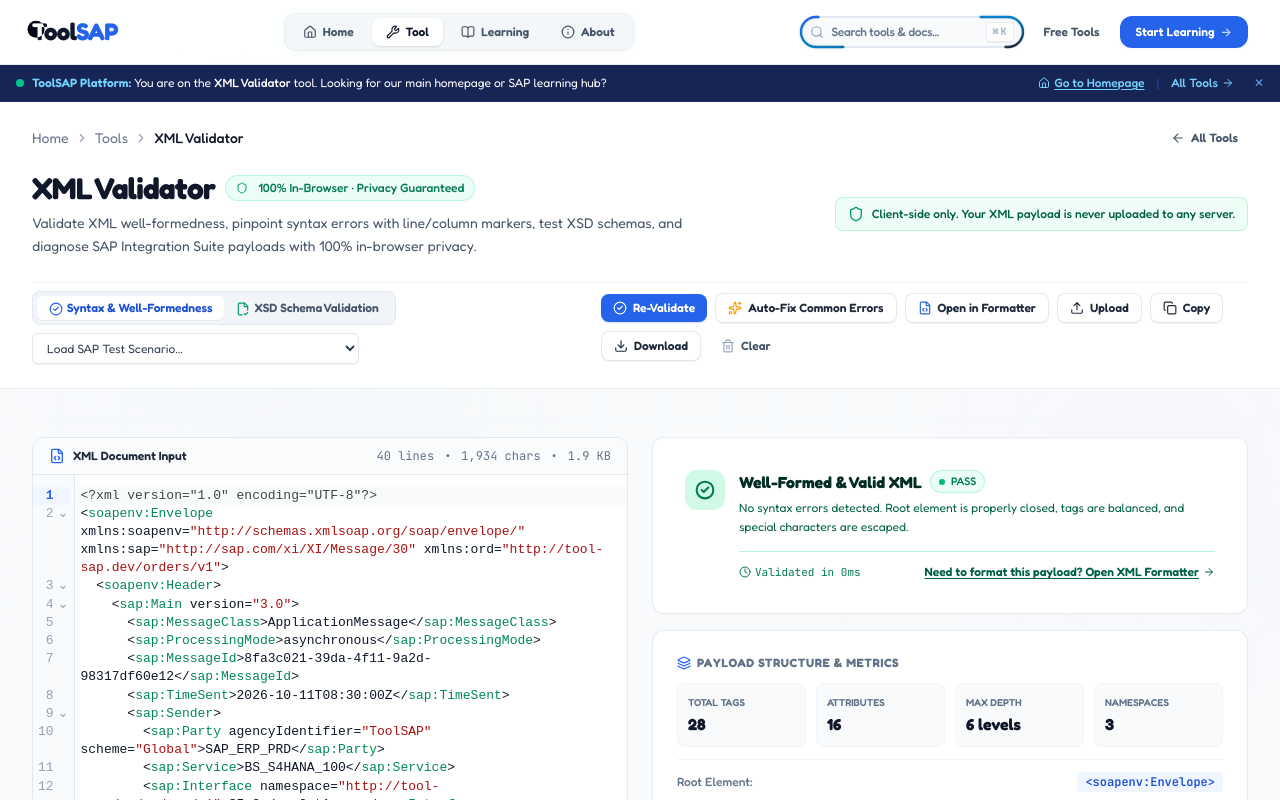
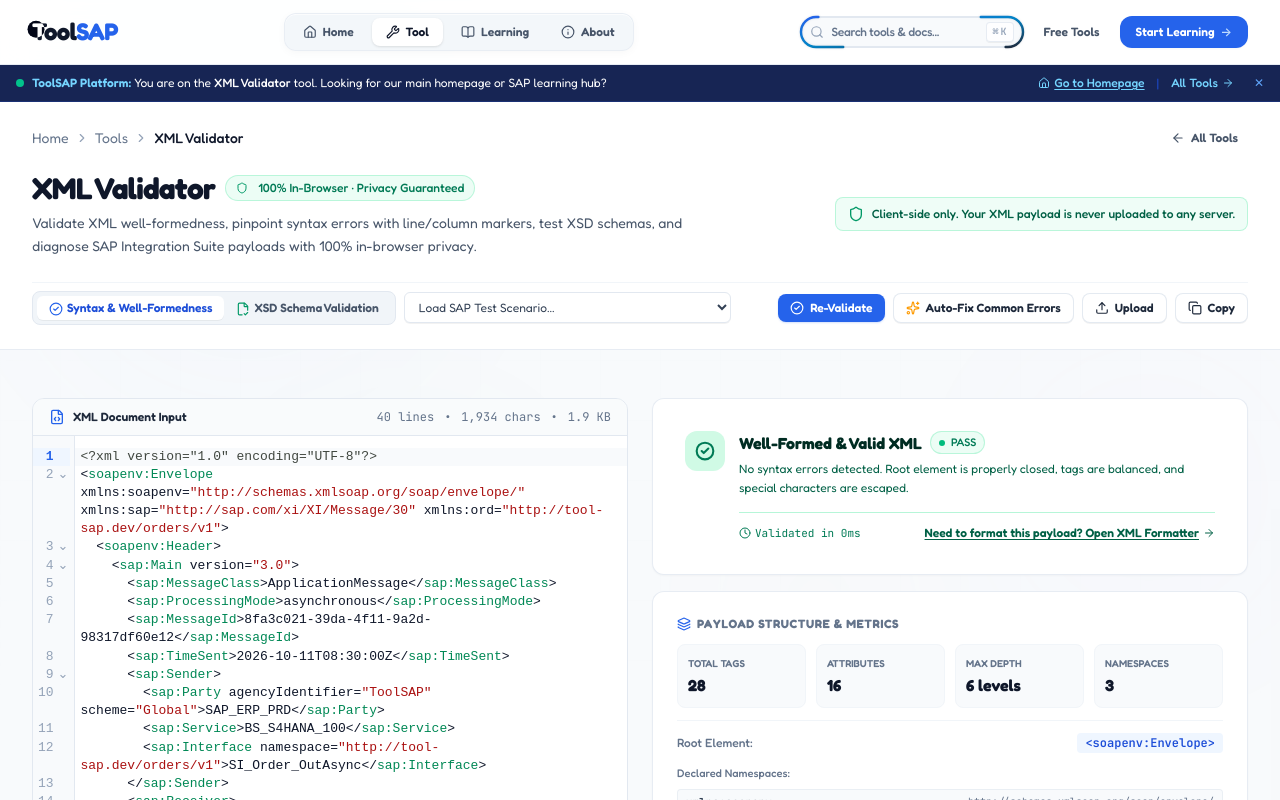
Before and after one commit to Arko-009/ToolSAP, a React (Vite) app in the folder client/: page /tools/xml-validator in a window 1280 px wide. Shown: the top 800 px of the page. Built offline with nearby package versions, Linux system fonts and the light colour scheme; a web font is replaced by a local one.

Commit message:
fix(xml-validator): remove open in formatter, download, and clear toolbar buttons

```diff
--- a/client/src/pages/XmlValidatorPage.tsx
+++ b/client/src/pages/XmlValidatorPage.tsx
@@ -1,5 +1,5 @@
 import { useState, useRef, useCallback, useEffect } from 'react';
-import { Link, useNavigate } from 'react-router-dom';
+import { Link } from 'react-router-dom';
 import {
   FileCheck2,
   CheckCircle2,
@@ -7,9 +7,7 @@ import {
   AlertTriangle,
   Sparkles,
   Copy,
-  Download,
   Upload,
-  Trash2,
   FileCode,
   Shield,
   Clock,
@@ -46,7 +44,6 @@ const MAX_FILE_SIZE_BYTES = 5 * 1024 * 1024; // 5 MB
 
 export function XmlValidatorPage() {
   const { addToast } = useToastContext();
-  const navigate = useNavigate();
 
   // State
   const [inputXml, setInputXml] = useState(SAP_SOAP_VALID);
@@ -178,25 +175,6 @@ export function XmlValidatorPage() {
         description: 'Could not access clipboard.',
       });
     }
-  };
-
-  // Download
-  const handleDownload = () => {
-    if (!inputXml) return;
-    const blob = new Blob([inputXml], { type: 'application/xml;charset=utf-8' });
-    const url = URL.createObjectURL(blob);
-    const link = document.createElement('a');
-    link.href = url;
-    link.download = activeFileName || 'validated-document.xml';
-    document.body.appendChild(link);
-    link.click();
-    document.body.removeChild(link);
-    URL.revokeObjectURL(url);
-    addToast({
-      type: 'success',
-      title: 'File downloaded',
-      description: `Saved as ${activeFileName || 'validated-document.xml'}`,
-    });
   };
 
   // File Upload
@@ -463,16 +441,6 @@ export function XmlValidatorPage() {
               <Button
                 variant="secondary"
                 size="sm"
-                icon={<FileCode className="h-3.5 w-3.5 text-primary-600" />}
-                onClick={() => navigate('/tools/xml-formatter')}
-                title="Format and beautify this XML in XML Formatter"
-              >
-                Open in Formatter
-              </Button>
-
-              <Button
-                variant="secondary"
-                size="sm"
                 icon={<Upload className="h-3.5 w-3.5" />}
                 onClick={() => fileInputRef.current?.click()}
               >
@@ -486,27 +454,6 @@ export function XmlValidatorPage() {
                 onClick={handleCopy}
               >
                 {copied ? 'Copied' : 'Copy'}
-              </Button>
-
-              <Button
-                variant="secondary"
-                size="sm"
-                icon={<Download className="h-3.5 w-3.5" />}
-                onClick={handleDownload}
-              >
-                Download
-              </Button>
-
-              <Button
-                variant="ghost"
-                size="sm"
-                icon={<Trash2 className="h-3.5 w-3.5 text-neutral-400" />}
-                onClick={() => {
-                  setInputXml('');
-                  setActiveFileName(null);
-                }}
-              >
-                Clear
               </Button>
             </div>
           </div>
```
